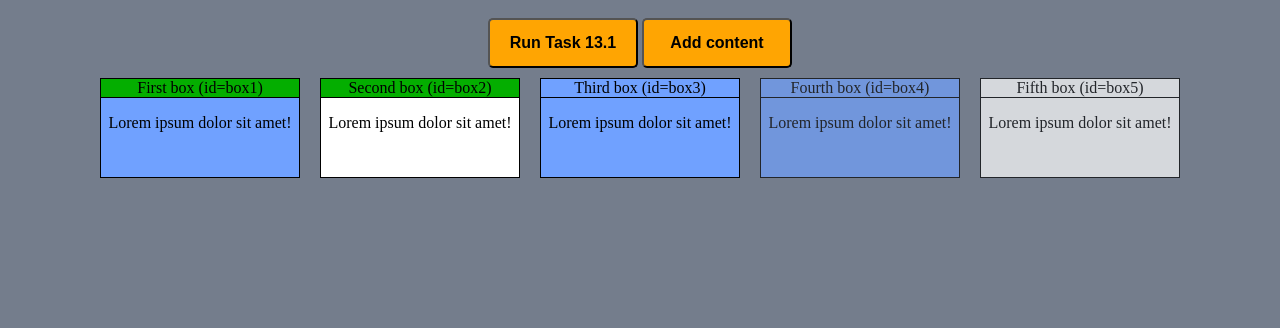
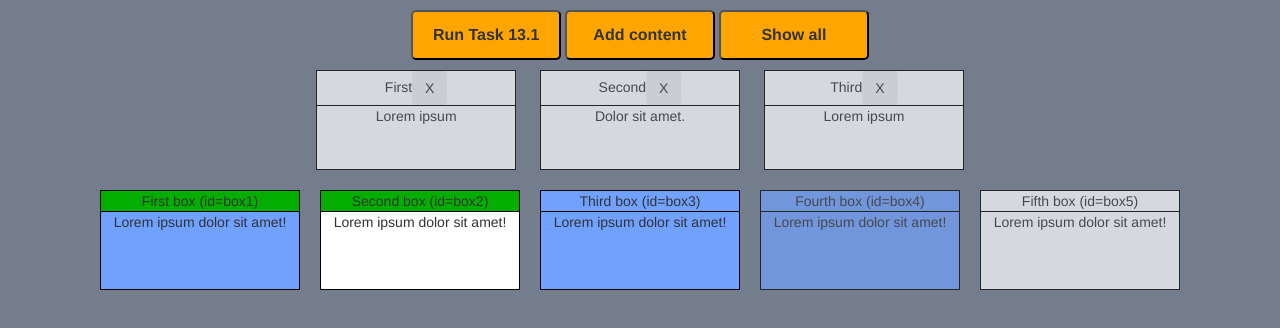
Before and after one commit to RafalPijet/data-structures, a website: page index.html in a window 1280 px wide. Both pictures are taken after a click on the button "Run Task 13.1". Drawn offline with nearby package versions, Linux system fonts and the light colour scheme.

Commit message:
Add next examples

```diff
--- a/index.html
+++ b/index.html
@@ -6,11 +6,27 @@
     <meta name="author" content="Rafał Pijet">
     <meta name="viewport" content="width=device-width, initial-scale=1.0">
     <title>Data structures</title>
+    <link rel="stylesheet" href="https://maxcdn.bootstrapcdn.com/bootstrap/3.3.6/css/bootstrap.min.css">
     <link rel="stylesheet" type="text/css" href="css/style.css">
 </head>
 <body>
-    <button id="start">Run Task 13.1</button>
-    <button id="add">Add content</button>
+    <button class="buttonTask" id="start">Run Task 13.1</button>
+    <button class="buttonTask" id="add">Add content</button>
+    <button class="buttonTask" id="show-all">Show all</button>
+    <div id="page-wrapper" class="container">
+        <div class="box" id="box1">
+            <header>First<button class="btn btn-close">X</button></header>
+            <p>Lorem ipsum</p>
+        </div>
+        <div class="box" id="box2">
+            <header>Second<button class="btn btn-close">X</button></header>
+            <p>Dolor sit amet.</p>
+        </div>
+        <div class="box" id="box3">
+            <header>Third<button class="btn btn-close">X</button></header>
+            <p>Lorem ipsum</p>
+        </div>
+    </div>
     <div class="results"></div>
 <script src="js/script.js"></script>
 </body>
--- a/js/script.js
+++ b/js/script.js
@@ -35,6 +35,7 @@
 
     var startButton = document.getElementById("start");
     var addButton = document.getElementById("add");
+    const showButton = document.getElementById("show-all");
 
     function prepareBox(dataForBox) {
         var element = document.createElement("div");
@@ -45,7 +46,7 @@
 
         for (var i = 0; i < dataForBox.categories.length; i++) {
 
-            if (dataForBox.categories[i] != "special-header") {
+            if (dataForBox.categories[i] !== "special-header") {
                 element.classList.add(dataForBox.categories[i]);
             } else {
                 header.classList.add(dataForBox.categories[i]);
@@ -83,4 +84,22 @@
         let content = window.prompt("Wprowadź treść");
         addContent(content);
     });
+
+    const hideBox = function () {
+        this.parentElement.parentElement.classList.add("hide");
+    };
+
+    let boxes = document.querySelectorAll(".btn-close");
+
+    for (let i = 0; i < boxes.length; i++) {
+        boxes[i].addEventListener("click", hideBox);
+    }
+
+    showButton.addEventListener("click", function () {
+
+        for (let i = 0; i < boxes.length; i++) {
+            boxes[i].parentElement.parentElement.classList.remove("hide");
+        }
+    })
+
 })();
--- a/package.json
+++ b/package.json
@@ -24,9 +24,9 @@
     "build-prod:copy-dirs": "cp -r images docs && cp -r js docs && cp -r fonts docs",
     "build-prod:test-html": "nu-html-checker docs/*.html",
     "watch": "npm-run-all build -p watch:*",
-    "watch:sassprefixer": "npm-run-all -p watch-sass watch-autoprefixer",
-    "watch-sass": "onchange sass/style.scss -- node-sass --output-style expanded --source-map true -o css sass",
-    "watch-autoprefixer": "onchange css/style.css -- autoprefixer-cli -o css/style.css css/style.css",
+    "watch:sassprefixer": "npm-run-all -p watch:sass watch:autoprefixer",
+    "watch:sass": "onchange sass/style.scss -- node-sass --output-style expanded --source-map true -o css sass",
+    "watch:autoprefixer": "onchange css/style.css -- autoprefixer-cli -o css/style.css css/style.css",
     "watch:browsersync": "browser-sync start --server --files sass/*.scss *.html"
   },
   "keywords": [],
--- a/sass/_layout.scss
+++ b/sass/_layout.scss
@@ -8,7 +8,7 @@ body {
   background-color: $grey;
 }
 
-button {
+.buttonTask {
   width: 150px;
   height: 50px;
   border-radius: 5px;
@@ -50,6 +50,10 @@ button {
 
 .hidden {
   visibility: hidden;
+}
+
+.hide {
+  display: none;
 }
 
 /*
```
Also changed, not shown: css/style.css, 1 other file.
